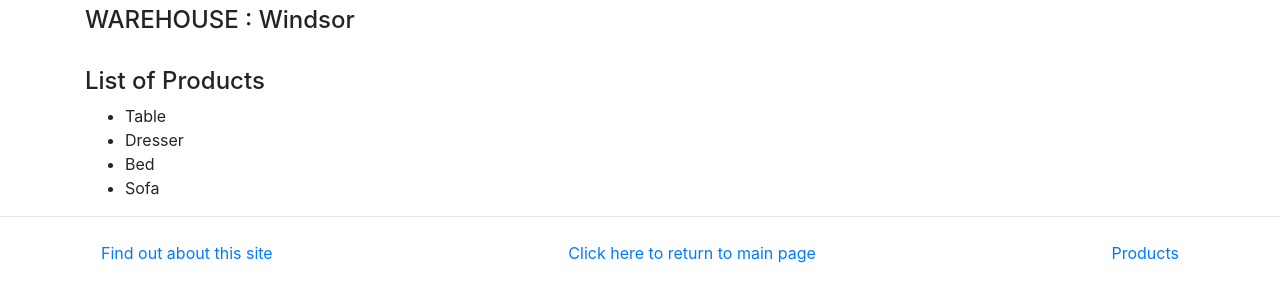
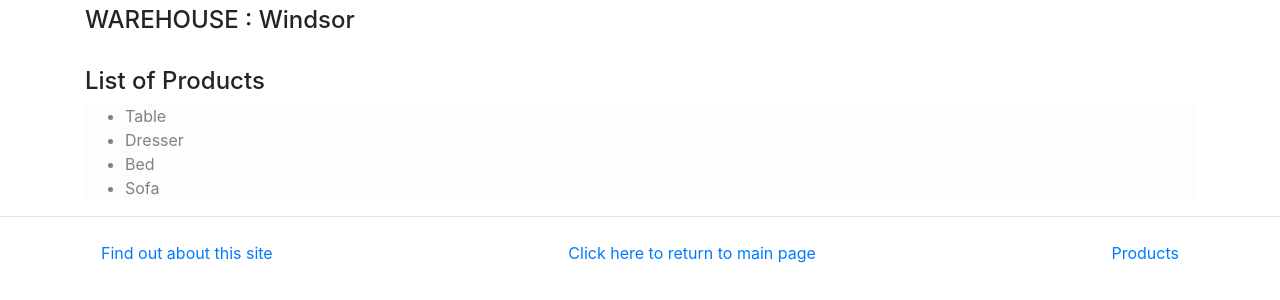
Before and after one commit to MonicaPakkamIsaac/Webstore, a Django app: page /storeapp/1 in a window 1280 px wide. Shown: the part 137-437 px from the top of the page. Run offline with Django 3.2, Linux system fonts and the light colour scheme; data comes from the database, SQL or seed files in the repository; some libraries are stand-ins or nearby versions.

Commit message:
detail.html is updated

```diff
--- a/storeapp/templates/storeapp/detail.html
+++ b/storeapp/templates/storeapp/detail.html
@@ -7,7 +7,7 @@
          <h4>WAREHOUSE : {{ query.warehouse }}</h4><br>
         {% if pro_list %}
             <h4>List of Products</h4>
-            <ul>
+            <ul class="list-group-item-light">
                 {% for pro  in pro_list %}
                     <li>{{ pro }}</li>
                 {% endfor %}
```
